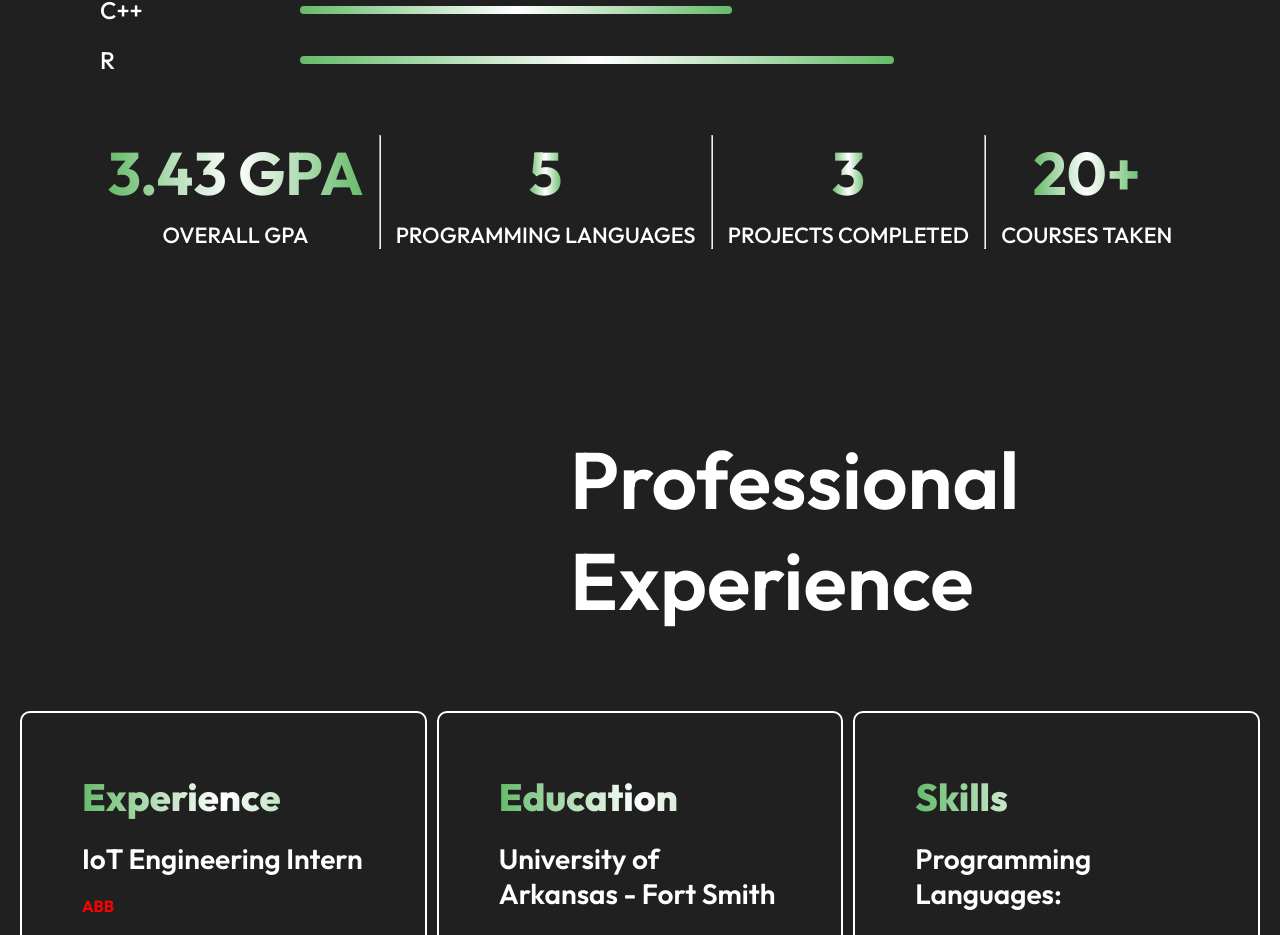
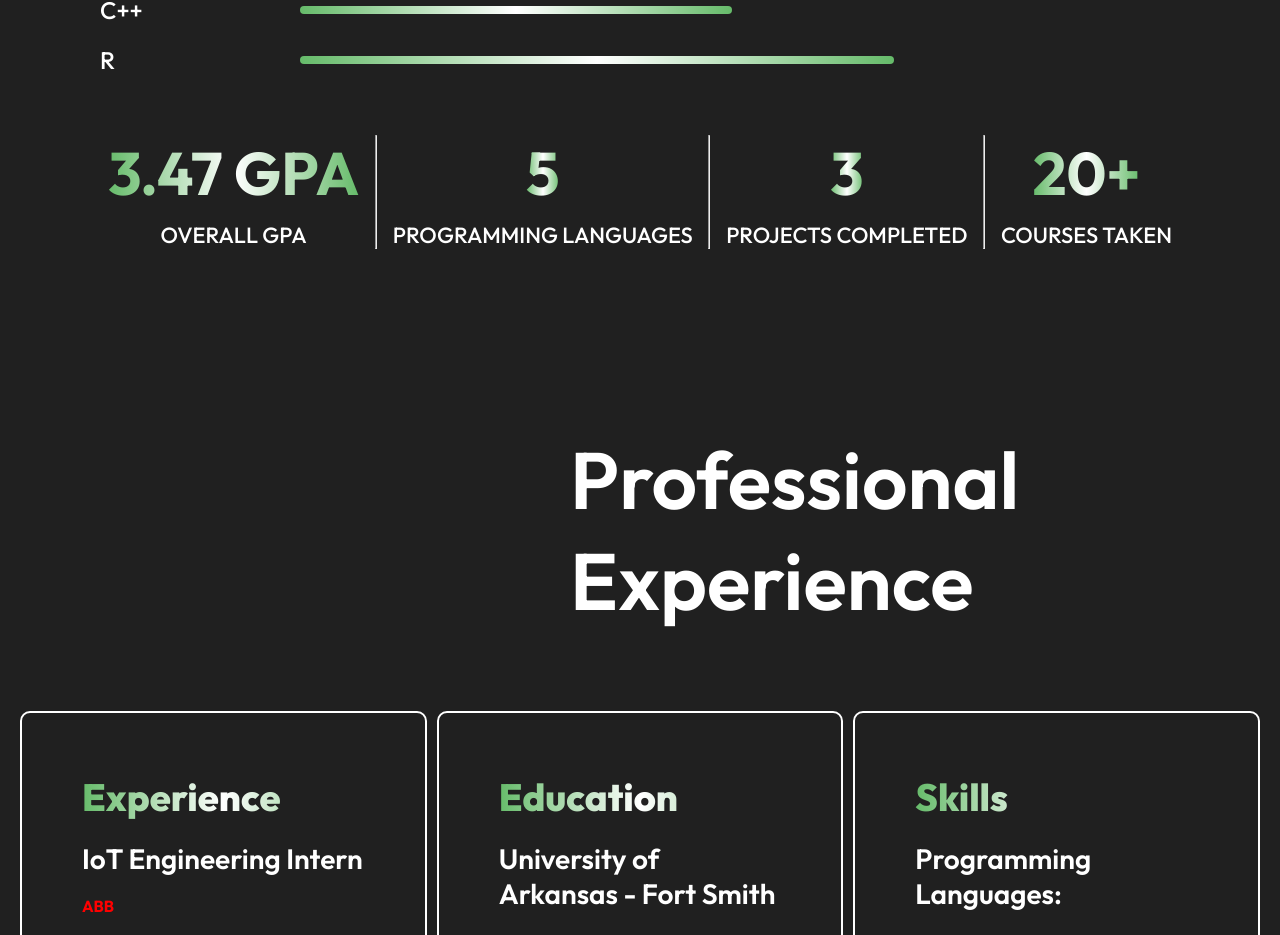
Before and after one commit to nabee1mahmood/nabeelmahmood, a React (Vite) app: page / in a window 1280 px wide. Shown: the part 2249-3184 px from the top of the page. Built offline with nearby package versions, Linux system fonts and the light colour scheme; the HTML template or start-up script is replaced by a standard one.

Commit message:
about.jsx

```diff
--- a/src/components/about/about.jsx
+++ b/src/components/about/about.jsx
@@ -42,7 +42,7 @@ const About = () => {
             </div>
             <div className="about-achievements">
       <div className="about-achievement">
-        <h1>3.43 GPA</h1>
+        <h1>3.47 GPA</h1>
         <p>OVERALL GPA</p>
       </div>
       <hr />
```
